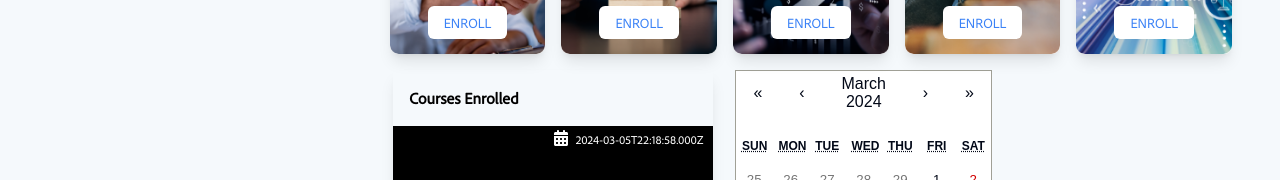
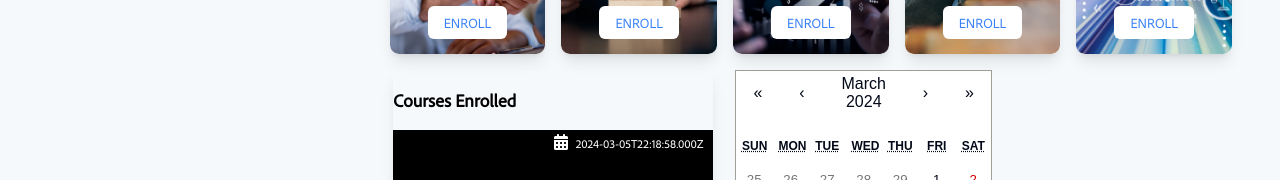
Before and after one commit to Sonali2605/adobetimbuscloud, a React (Vite) app: page /dashboard in a window 1280 px wide. Shown: the part 1428-1608 px from the top of the page. Built offline with nearby package versions, Linux system fonts and the light colour scheme; no server answers.

Commit message:
Css change

```diff
--- a/src/project-components/CalenderCourse.tsx
+++ b/src/project-components/CalenderCourse.tsx
@@ -8,7 +8,7 @@ interface CalendarCourseProps {
 const CalendarCourse: React.FC<CalendarCourseProps> = ({ date }) => {
   return (
     <div className="max-w-xs mx-auto overflow-hidden shadow-lg text-white relative">
-      <h2 className="font-bold p-4 text-black text-md">Courses Enrolled</h2>
+      <h2 className="font-bold py-4 text-black text-lg">Courses Enrolled</h2>
       <div className="bg-black p-10 relative" style={{ height: '150px' }}>
         <div className="absolute top-0" style={{ right: '10px' }}>
           <FontAwesomeIcon icon={faCalendarAlt} className="mr-2" />
```
